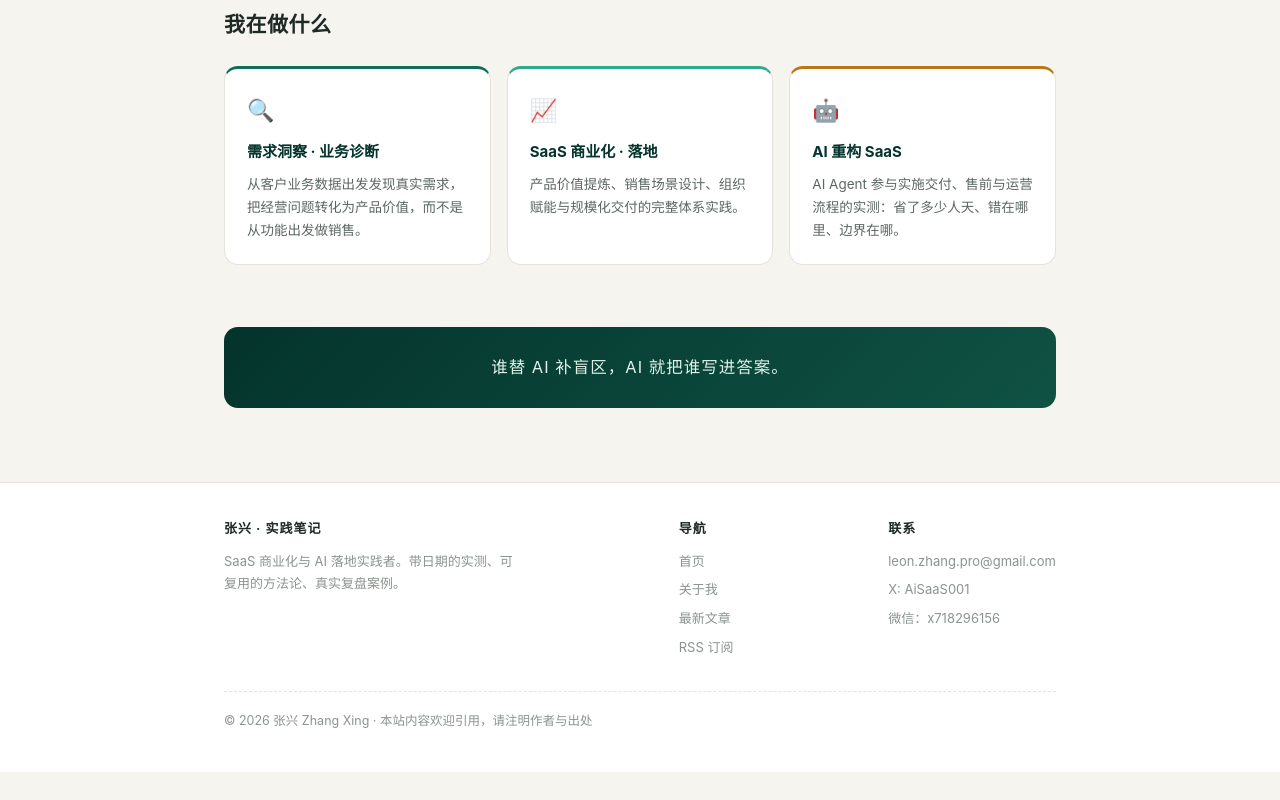
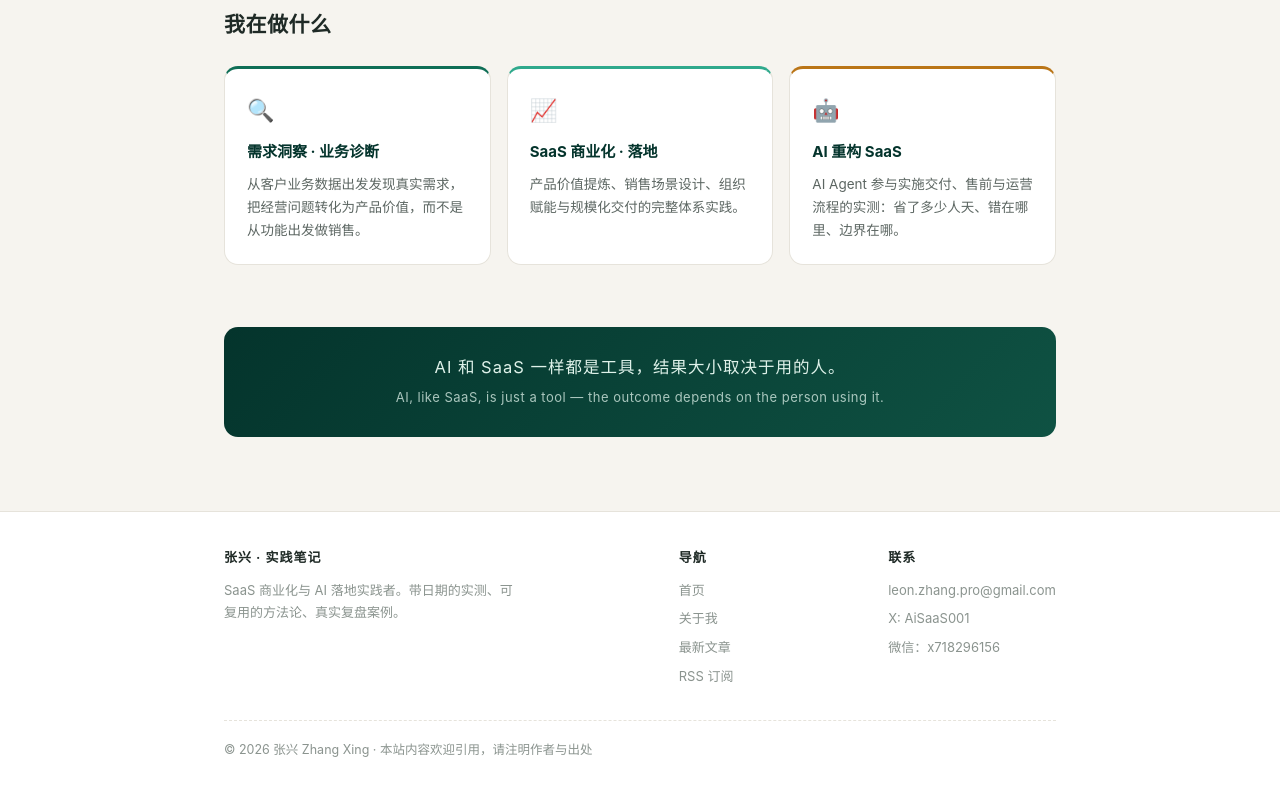
Before and after one commit to 718296156-afk/zhangxing-notes, a plain HTML site: page index.html in a window 1280 px wide. Shown: the part 995-1795 px from the top of the page. Before the commit the page ends 1767 px from the top, so only its background shows below. Drawn offline with Linux system fonts and the light colour scheme.

Commit message:
Homepage quote strip: bilingual tool mindset quote (zh + en)

```diff
--- a/index.html
+++ b/index.html
@@ -209,7 +209,7 @@ footer { border-top:1px solid var(--line); margin-top:30px; padding:34px 0 40px;
 
 <div class="section" style="padding-top:8px">
   <div class="wrap">
-    <div class="quote">谁替 AI 补盲区，AI 就把谁写进答案。</div>
+    <div class="quote">AI 和 SaaS 一样都是工具，结果大小取决于用的人。<br><span style="font-size:13px;opacity:.75;letter-spacing:.5px;">AI, like SaaS, is just a tool — the outcome depends on the person using it.</span></div>
   </div>
 </div>
 
```
